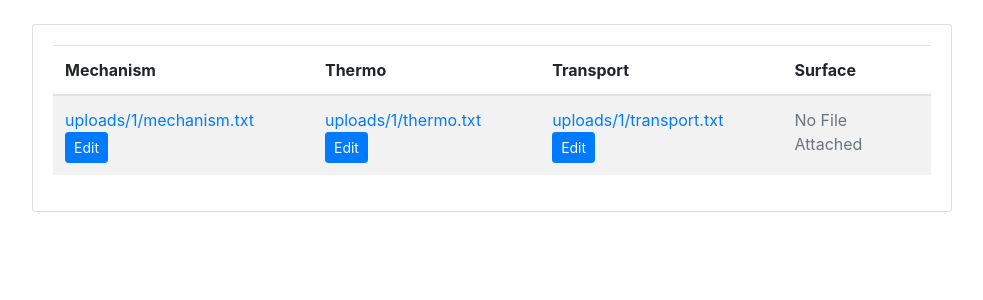
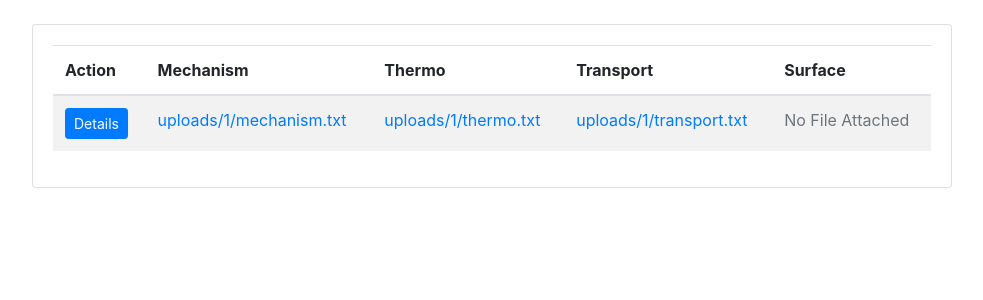
Before and after one commit to comocheng/ChemCheck, a Django app: page /list/ in a window 1280 px wide. Shown: the part 56-356 px from the top of the page, without its empty margins (148-1131 px from the left). Run offline with Django 3.2, Linux system fonts and the light colour scheme; data comes from the database, SQL or seed files in the repository; some libraries are stand-ins or nearby versions.

Commit message:
List view now just links to details view

```diff
--- a/ChemCheck/upload/templates/list.html
+++ b/ChemCheck/upload/templates/list.html
@@ -5,6 +5,7 @@
 <table class="table table-striped">
   <thead>
     <tr>
+      <th>Action</th>
         <th>Mechanism</th>
         <th>Thermo</th>
         <th>Transport</th>
@@ -14,10 +15,15 @@
   <tbody>
     {% for mech in mechanisms %}
       <tr>
+          <td>
+            <a href="/mechanism/{{ mech.id }}">
+              <button type="button" class="btn btn-primary btn-sm">Details</button>
+            </a>
+          </td>
         <td>
           {% if mech.ck_mechanism_file %}
             <a href="{{ mech.ck_mechanism_file.url }}">{{ mech.ck_mechanism_file }}</a>
-            <button type="button" class="btn btn-primary btn-sm">Edit</button>
+
           {% else %}
             <span class="text-muted">No File Attached</span>
           {% endif %}
@@ -25,7 +31,6 @@
         <td>
           {% if mech.ck_thermo_file %}
           <a href="{{ mech.ck_thermo_file.url }}">{{ mech.ck_thermo_file }}</a>
-          <button type="button" class="btn btn-primary btn-sm">Edit</button>
           {% else %}
             <span class="text-muted">No File Attached</span>
           {% endif %}
@@ -33,7 +38,6 @@
         <td>
           {% if mech.ck_transport_file %}
           <a href="{{ mech.ck_transport_file.url }}">{{ mech.ck_transport_file }}</a>
-          <button type="button" class="btn btn-primary btn-sm">Edit</button>
           {% else %}
             <span class="text-muted">No File Attached</span>
           {% endif %}
@@ -41,7 +45,6 @@
         <td>
           {% if mech.ck_surface_file %}
           <a href="{{ mech.ck_surface_file.url }}">{{ mech.ck_surface_file }}</a>
-          <button type="button" class="btn btn-primary btn-sm">Edit</button>
           {% else %}
             <span class="text-muted">No File Attached</span>
           {% endif %}
```
